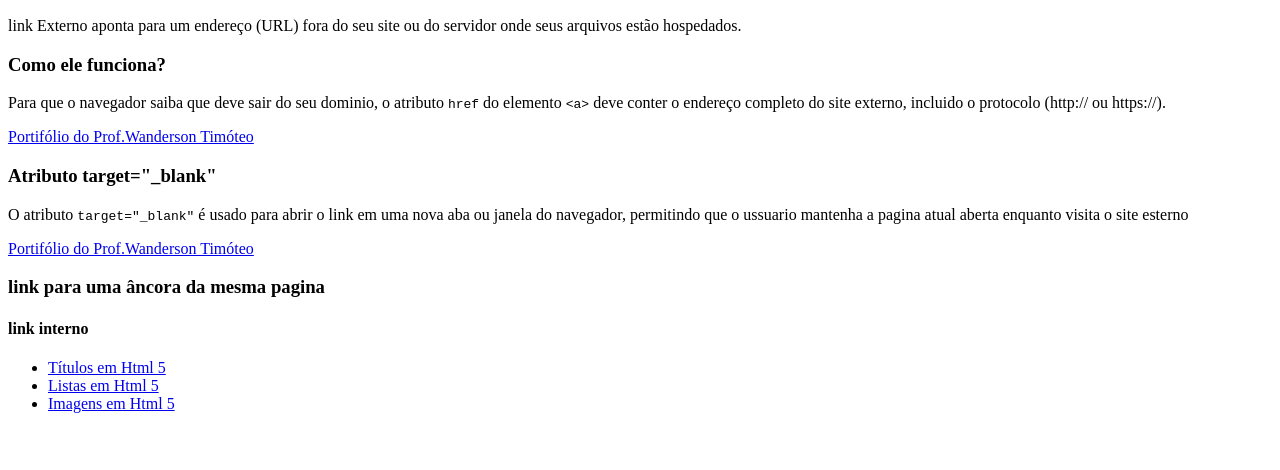
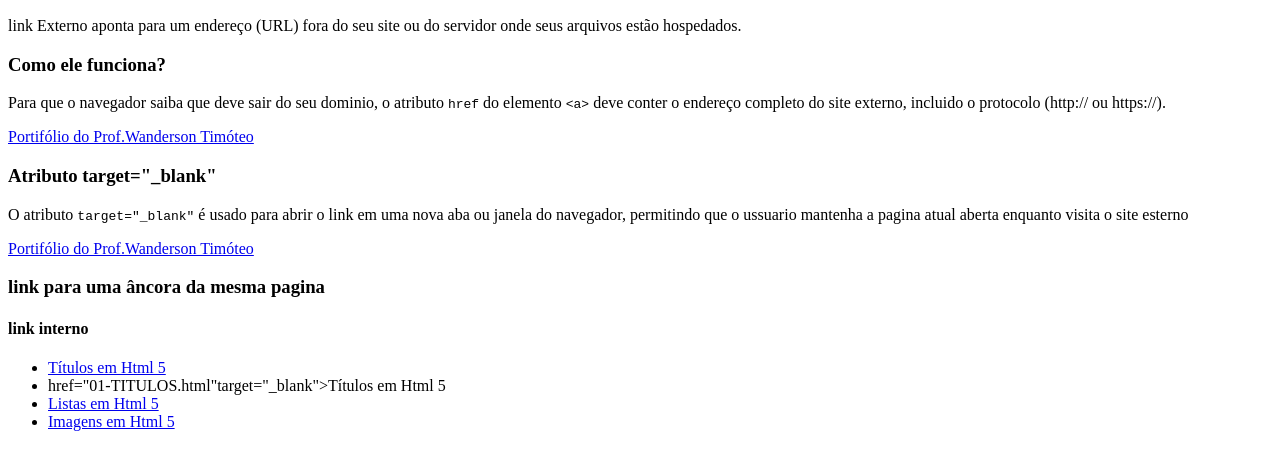
Before and after one commit to lphfarianunes3-design/html, a plain HTML site: page 06-links-e-navegaçao.htm.html in a window 1280 px wide. Shown: the part 110-580 px from the top of the page. Drawn offline with Linux system fonts and the light colour scheme.

Commit message:
06-links-e-navegação.html.html

```diff
--- a/06-links-e-navegaçao.htm.html
+++ b/06-links-e-navegaçao.htm.html
@@ -43,6 +43,9 @@
                 <a href="01-TITULOS.html"target="_blank">Títulos em Html 5</a>
             </li>
             <li>
+     href="01-TITULOS.html"target="_blank">Títulos em Html 5</a>
+            </li>
+            <li>
                 <a href="04-Listas.HTM"target="_blank">Listas em Html 5</a>
             </li>
             <li>
```
